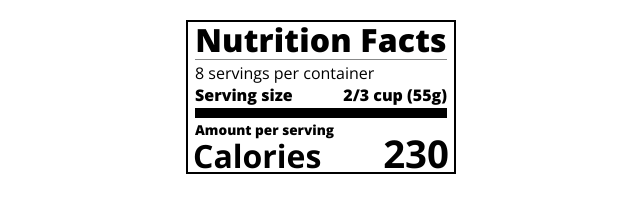
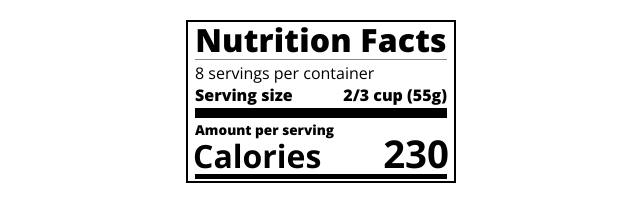
Before and after one commit to mfn1967/typography-nutrition-label, a plain HTML site: page index.html in a window 1280 px wide. Shown: the whole page, without its empty margins (319-959 px from the left). Drawn offline with nearby package versions, Linux system fonts and the light colour scheme.

Commit message:
Add new divider below claoric information

```diff
--- a/index.html
+++ b/index.html
@@ -24,6 +24,7 @@
             </div>
             <span>230</span>
         </div>
+        <div class="divider medium"></div>
     </div>
 
 </body>
--- a/styles.css
+++ b/styles.css
@@ -47,6 +47,10 @@ p {
     border: 0;
 }
 
+.medium {
+    height: 5px;
+}
+
 .small-text {
     font-size: 0.85rem;
 }
```
